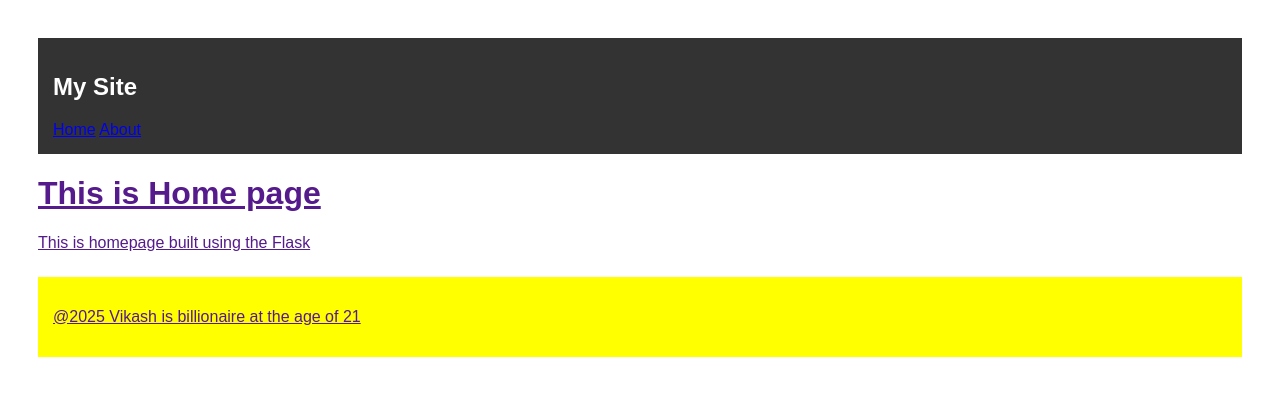
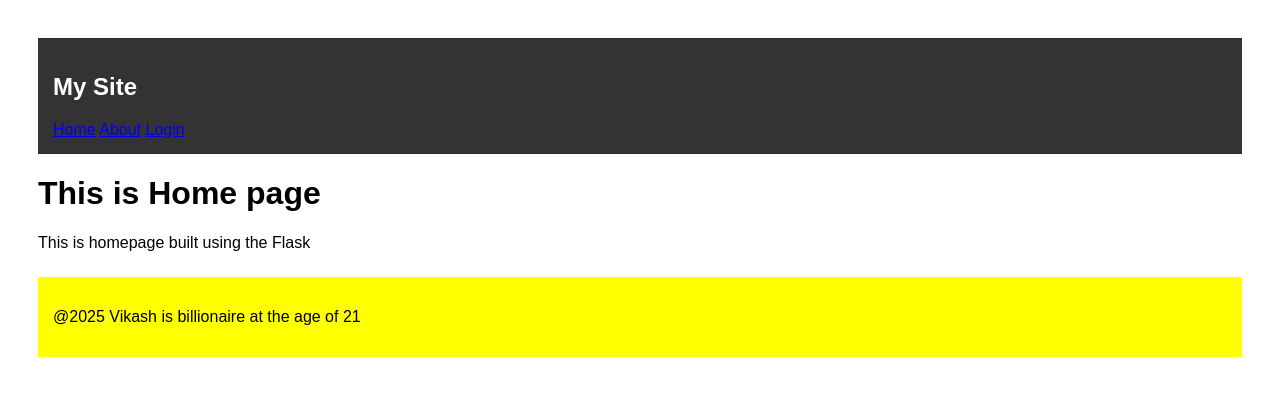
Before and after one commit to N0tstgr/web, a Flask app: page / in a window 1280 px wide. Shown: the top 396 px of the page. Run offline with Flask 3, Linux system fonts and the light colour scheme.

Commit message:
LoginPage

```diff
--- a/app.py
+++ b/app.py
@@ -9,3 +9,7 @@ def home():
 @app.route("/about")
 def about():
     return render_template("about.html")
+
+@app.route("/Login")
+def Login():
+    return render_template("Login.html")
--- a/templates/base.html
+++ b/templates/base.html
@@ -19,7 +19,7 @@
     <nav>
         <a href="/">Home</a>
         <a href="/about">About</a>
-        <a href=""
+        <a href="/Login">Login</a>
     </nav>
 </header>
 {% block content %}
```
Also changed, not shown: templates/Login.html (added, +10 -0 lines).
